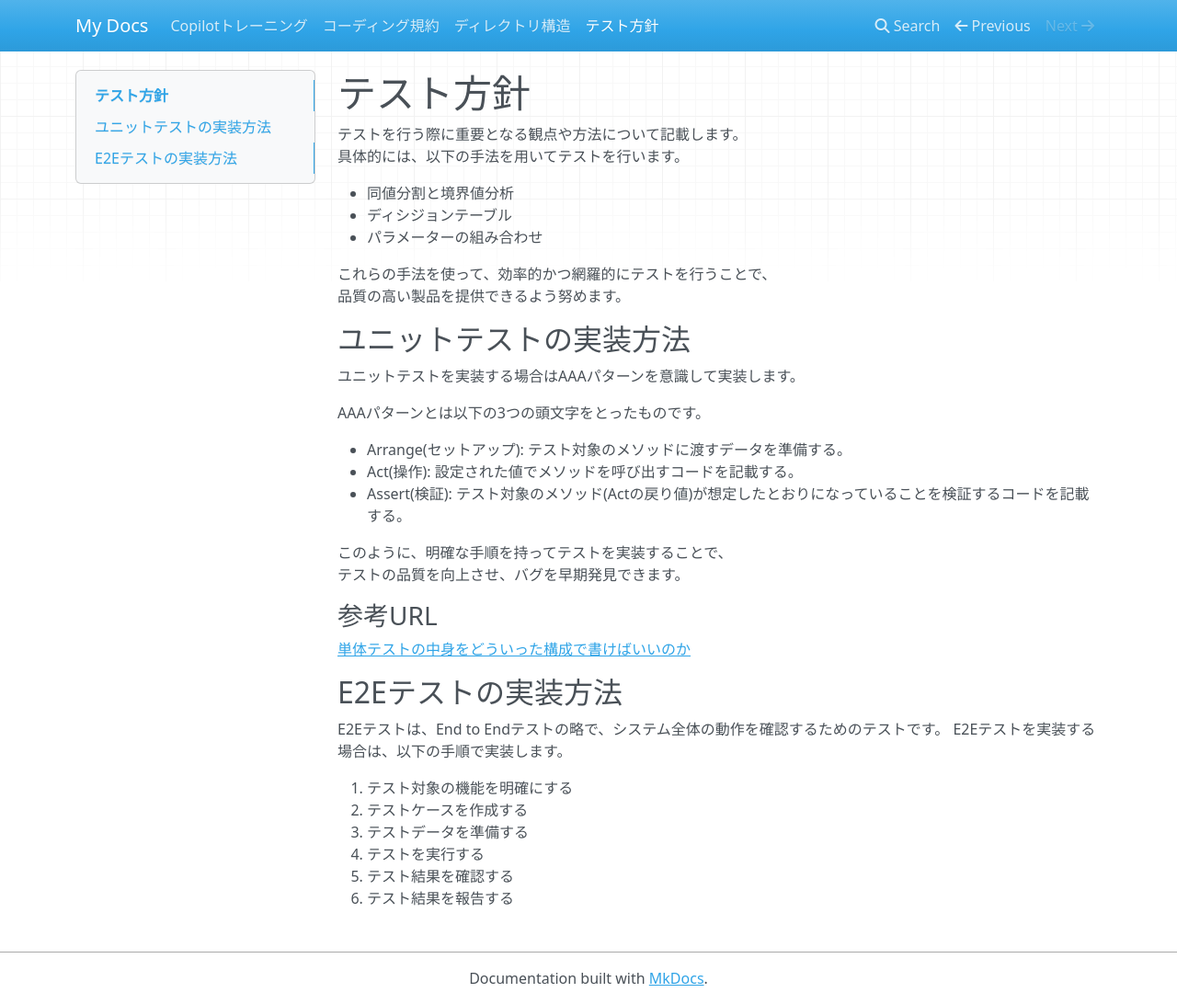
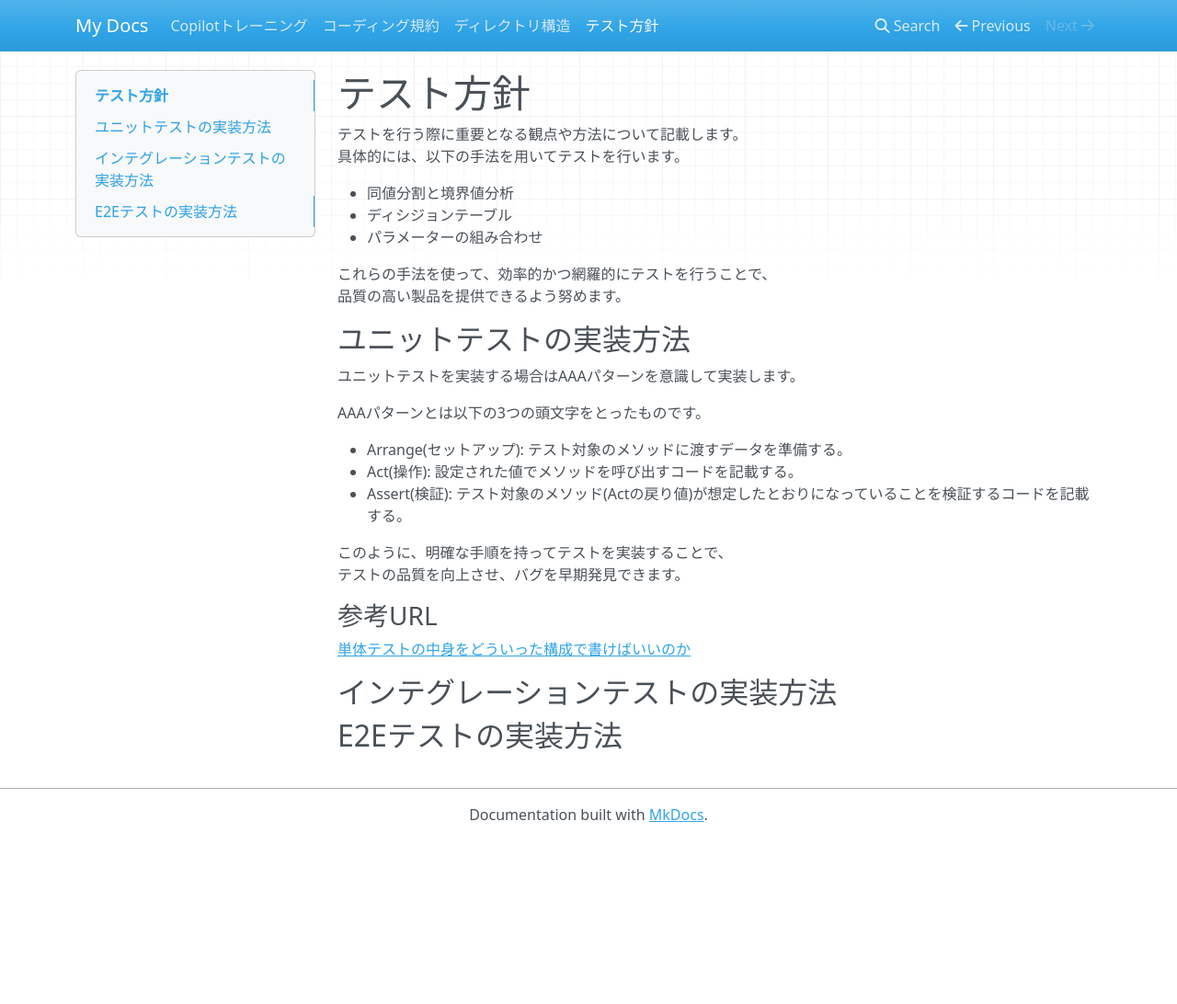
Before and after one commit to wate/copilot-training, an MkDocs documentation site: the page built from docs/test_policy.md, in a window 1280 px wide and 1092 px high. Shown: the whole window at 92% size. Built offline with MkDocs 1.6.1, drawn with Linux system fonts in a browser that asks for light colours; nearby versions of some CDN libraries.

Commit message:
サンプルデータを更新

```diff
--- a/docs/test_policy.md
+++ b/docs/test_policy.md
@@ -29,17 +29,12 @@ AAAパターンとは以下の3つの頭文字をとったものです。
 
 [単体テストの中身をどういった構成で書けばいいのか](https://zenn.dev/t_kitamura/books/2ff9c13d5549d9/viewer/a5a80d#aaa%E3%83%91%E3%82%BF%E3%83%BC%E3%83%B3%E3%81%A7%E5%AE%9F%E8%A3%85%E3%81%95%E3%82%8C%E3%81%A6%E3%81%84%E3%81%AA%E3%81%84%E3%82%B3%E3%83%BC%E3%83%89)
 
+インテグレーションテストの実装方法
+-------------------------
+
+<!-- この部分はまだ定義されていません -->
+
 E2Eテストの実装方法
 -------------------------
 
-E2Eテストは、End to Endテストの略で、システム全体の動作を確認するためのテストです。
-E2Eテストを実装する場合は、以下の手順で実装します。
-
-<!-- 以下は、後で直す -->
-
-1. テスト対象の機能を明確にする
-2. テストケースを作成する
-3. テストデータを準備する
-4. テストを実行する
-5. テスト結果を確認する
-6. テスト結果を報告する
+<!-- この部分はまだ定義されていません -->
```
